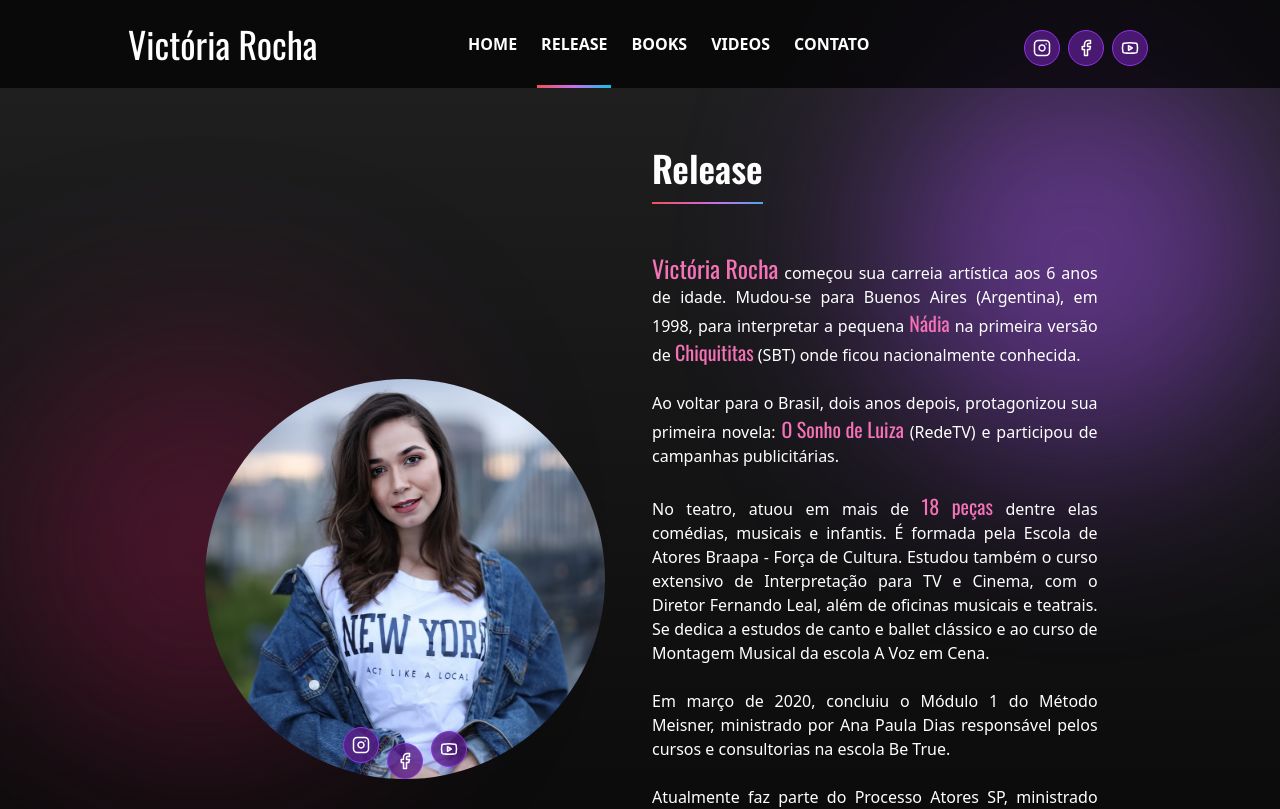
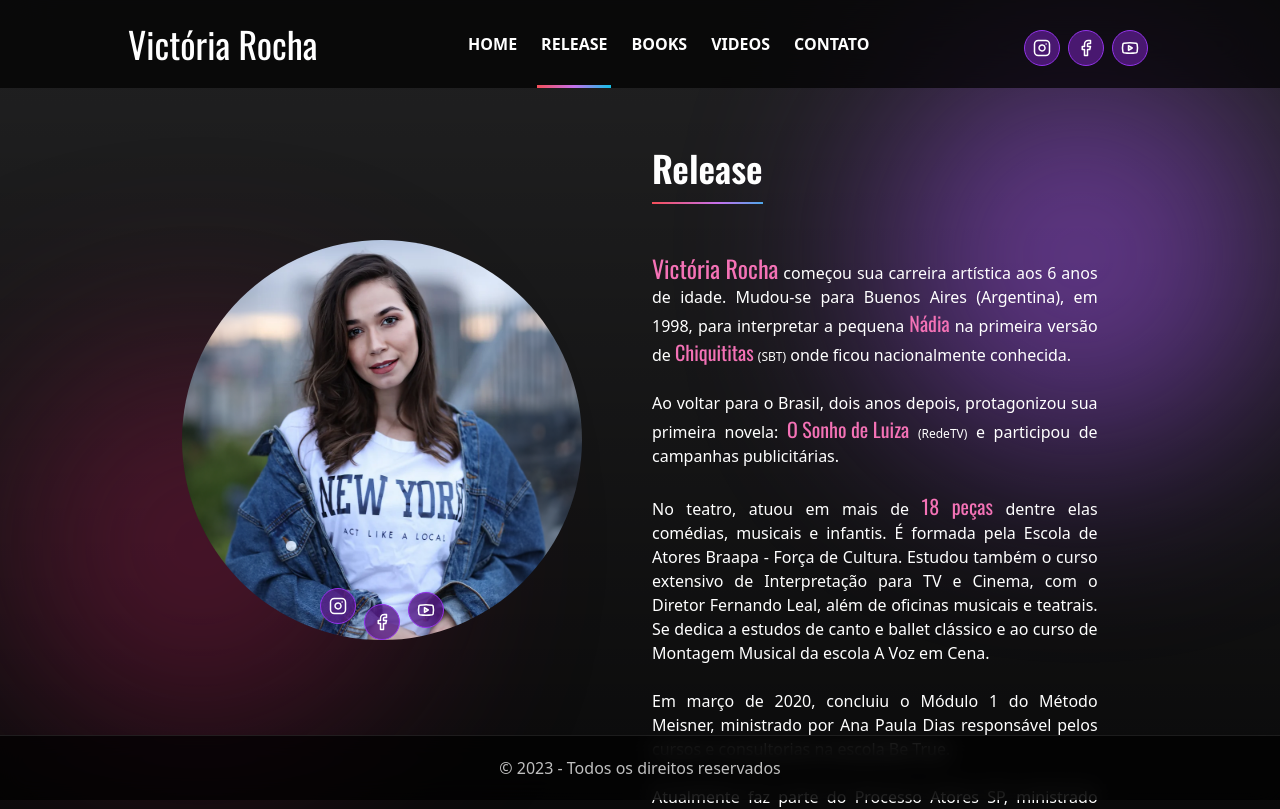
Before and after one commit to felipetrevisan/victoriarocha, a Next.js app: page /release in a window 1280 px wide. Shown: the top 809 px of the page. Built offline with nearby package versions, Linux system fonts and the light colour scheme.

Commit message:
fix some animations and gallery and videos modal

```diff
--- a/src/app/books/page.tsx
+++ b/src/app/books/page.tsx
@@ -24,7 +24,7 @@
     let index = 0;
 
     for (let result of results) {
-      if (result.Size) {
+      if (result.Size && !result.Key?.includes(".pdf")) {
         reducedResults.push({
           id: index,
           key: result.ETag?.replaceAll('"', ""),
@@ -59,9 +59,9 @@
   return (
     <section
       id="books"
-      className="section relative my-32 flex wide:items-center justify-center"
+      className="section relative my-32 flex justify-center wide:items-center"
     >
-      <div className="container flex flex-col justify-center md:justify-start wide:justify-start">
+      <div className="md:justify-start container flex flex-col justify-center wide:justify-start">
         <Works images={reduceImages} itemsPerPage={20} />
       </div>
     </section>
--- a/src/components/Footer.tsx
+++ b/src/components/Footer.tsx
@@ -8,11 +8,11 @@
   if (isInHome()) return <></>;
 
   return (
-    <footer className="footer backdrop-blur-x w-screen border-t py-5 shadow-black border-white border-opacity-10 bg-black">
+    <footer className="footer fixed bottom-0 w-screen border-t border-white border-opacity-10 bg-black py-5 z-[100] wide:px-16 md:px-12 shadow-black backdrop-blur-md bg-black/70">
       <div className="container">
         <div className="grid grid-cols-12">
-          <div className="col-span-12 text-center md:col-span-6 md:text-right">
-            <p className="m-0 text-opacity-75 text-white">
+          <div className="md:col-span-6 md:text-right col-span-12 text-center">
+            <p className="m-0 text-white text-opacity-75">
               © {new Date().getFullYear()} - Todos os direitos reservados
             </p>
           </div>
--- a/src/components/Modal/Video/shared.tsx
+++ b/src/components/Modal/Video/shared.tsx
@@ -74,8 +74,8 @@
               >
                 <ReactPlayer
                   url={currentVideo?.player_embed_url}
-                  width="60dvw"
-                  height="60dvh"
+                  width="80dvw"
+                  height="50dvh"
                   controls
                   onReady={() => setLoaded(true)}
                 />
--- a/src/components/Sections/Books/index.tsx
+++ b/src/components/Sections/Books/index.tsx
@@ -59,7 +59,7 @@
         {currentPhoto !== undefined && (
           <Modal images={images} currentPhoto={currentPhoto} onClose={() => setCurrentPhoto(undefined)} />
         )}
-        <div className="flex flex-row gap-7 md:flex-col">
+        <div className="flex flex-row gap-7 justify-center md:flex-col">
           <AnimatePresence>
             <div className="overflow-hidden rounded-2xl border border-solid border-black/[0.1] bg-white/[0.1] p-6 backdrop-blur-xl backdrop-saturate-[180deg]">
               <div className="columns-2 gap-4 wide:columns-3 xl:columns-3 2xl:columns-3">
--- a/src/components/Sections/Release/index.tsx
+++ b/src/components/Sections/Release/index.tsx
@@ -43,9 +43,9 @@
         transition={{ delay: 0.4, duration: 0.8, ease: "easeInOut" }}
       >
         <div className="container">
-          <div className="grid grid-cols-1 gap-6 wide:grid-cols-12">
-            <div className="md:col-span-5 relative flex place-items-center justify-center wide:col-span-6">
-              <div className="relative m-auto mx-auto max-w-[400px] overflow-hidden rounded-full wide:sticky wide:top-[120px]">
+          <div className="grid grid-cols-1 gap-6 wide:grid-cols-12 wide:place-items-start taller-than-854:place-items-center">
+            <div className="md:col-span-5 relative flex justify-center wide:col-span-6">
+              <div className="relative m-auto mx-auto max-w-[400px] overflow-hidden rounded-full wide:mt-28 taller-than-854:mt-0">
                 <motion.div
                   className="md:h-[400px] md:w-[400px] md:max-w-[400px] group relative h-[300px] w-[300px] max-w-[300px] rounded-full wide:h-[400px] wide:w-[400px] wide:max-w-[400px]"
                   initial="initial"
@@ -82,7 +82,7 @@
                       >
                         Victória Rocha
                       </p>{" "}
-                      começou sua carreia artística aos 6 anos de idade.
+                      começou sua carreira artística aos 6 anos de idade.
                       Mudou-se para Buenos Aires (Argentina), em 1998, para
                       interpretar a pequena{" "}
                       <p
@@ -96,7 +96,8 @@
                       >
                         Chiquititas
                       </p>{" "}
-                      (SBT) onde ficou nacionalmente conhecida.
+                      <p className="inline-flex text-xs">(SBT)</p> onde ficou
+                      nacionalmente conhecida.
                     </h2>
                     <h2>
                       Ao voltar para o Brasil, dois anos depois, protagonizou
@@ -106,7 +107,8 @@
                       >
                         O Sonho de Luiza
                       </p>{" "}
-                      (RedeTV) e participou de campanhas publicitárias.
+                      <p className="inline-flex text-xs">(RedeTV)</p> e
+                      participou de campanhas publicitárias.
                     </h2>
                     <h2>
                       No teatro, atuou em mais de{" "}
@@ -141,7 +143,7 @@
                   </div>
                   <motion.a
                     href="https://victoriarocha.s3.sa-east-1.amazonaws.com/downloads/2020_Victo%CC%81ria%20Rocha.pdf"
-                    className="relative flex h-full items-center justify-center rounded-md my-10 bg-black/70 p-5 after:absolute after:left-[-1*3px] after:top-[-1*3px] after:-z-[1] after:h-[calc(100%+3px*2)] after:w-[calc(100%+3px*2)] after:rounded-md after:bg-gradient-to-r after:from-[#12c2e9] after:via-[#c471ed] after:to-[#f64f59] hover:bg-black/50 hover:after:animate-pulse dark:bg-black/90 dark:hover:bg-black/70"
+                    className="relative my-10 flex h-full items-center justify-center rounded-md bg-black/70 p-5 after:absolute after:left-[-1*3px] after:top-[-1*3px] after:-z-[1] after:h-[calc(100%+3px*2)] after:w-[calc(100%+3px*2)] after:rounded-md after:bg-gradient-to-r after:from-[#12c2e9] after:via-[#c471ed] after:to-[#f64f59] hover:bg-black/50 hover:after:animate-pulse dark:bg-black/90 dark:hover:bg-black/70"
                     download={true}
                     rel="noopeneer noreferrer"
                     target="_blank"
--- a/src/components/Sections/Videos/index.tsx
+++ b/src/components/Sections/Videos/index.tsx
@@ -55,10 +55,10 @@
             onClose={() => setCurrentVideo({} as Video)}
           />
         )}
-        <div className="flex flex-row gap-7 md:flex-col">
+        <div className="flex flex-row gap-7 justify-center md:flex-col">
           <AnimatePresence>
             <div className="overflow-hidden rounded-2xl border border-solid border-black/[0.1] bg-white/[0.1] p-6 backdrop-blur-xl backdrop-saturate-[180deg]">
-              <div className="columns-2 gap-4 narrow:columns-3 wide:columns-3 xl:columns-3 2xl:columns-3">
+              <div className="gap-4 narrow:columns-1 wide:columns-3 xl:columns-3 2xl:columns-3">
                 {videos.slice((page - 1) * +itemsPerPage, page * +itemsPerPage).map((video) => (
                   <motion.div
                     key={video.uri}
```
Also changed, not shown: src/components/Modal/Books/shared.tsx (+6 -6 lines).
